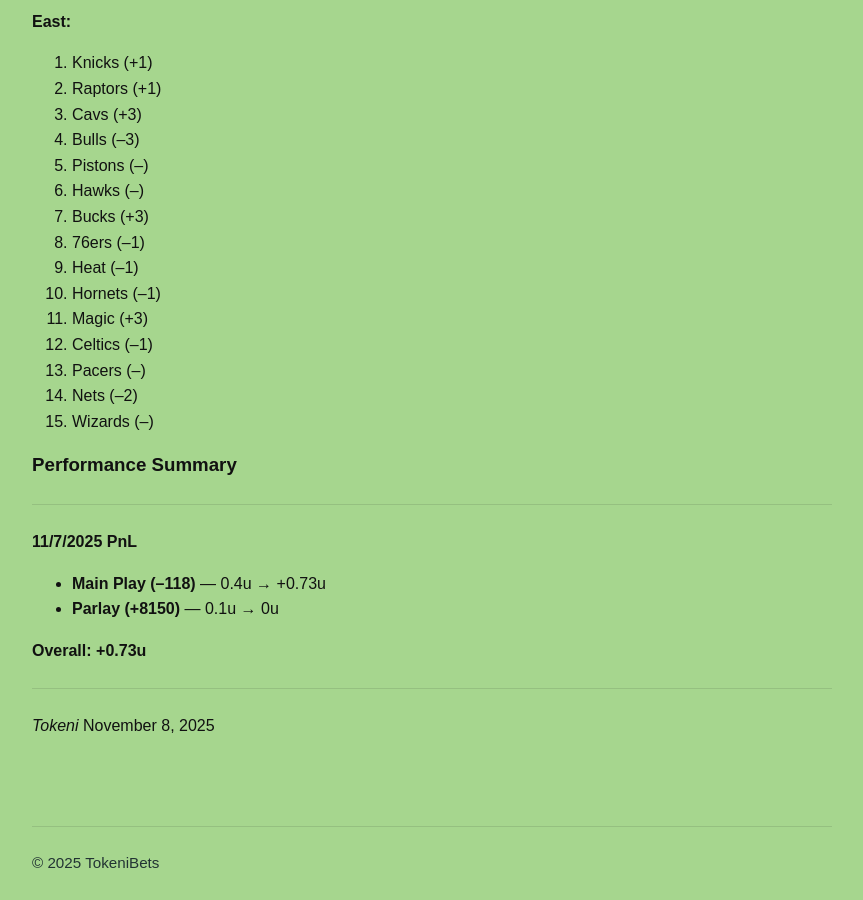
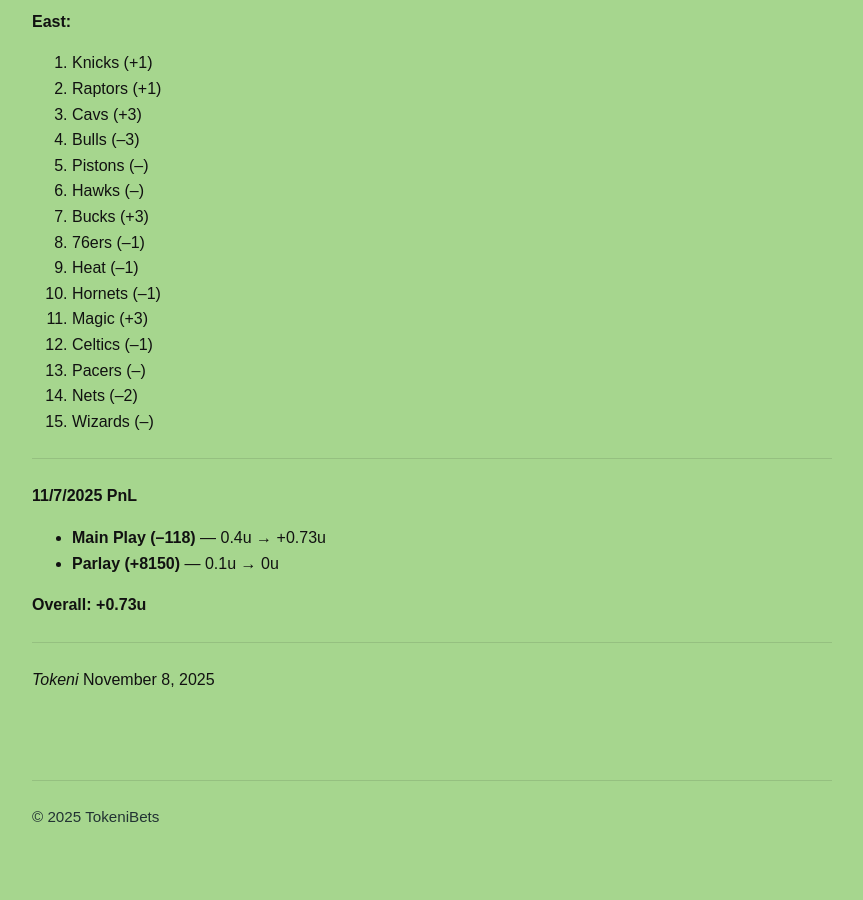
Before and after one commit to tokenibets/tokenibets.github.io, a Jekyll site: the page built from _posts/analysis/2025-11-07-analysis.md, in a window 1280 px wide and 900 px high, scrolled down 1521 px. Shown: the whole window, without its empty margins (208-1071 px from the left). Built offline with Jekyll 4.4.1, drawn with Linux system fonts in a browser that asks for light colours; after the commit the page ends 2375 px from its top, so only the background shows below that.

Commit message:
Update 2025-11-07-analysis.md

```diff
--- a/_posts/analysis/2025-11-07-analysis.md
+++ b/_posts/analysis/2025-11-07-analysis.md
@@ -41,7 +41,9 @@ categories: [analysis]
 * **Donovan Mitchell 6+ Assists — L (5 AST)**
   Managed **32 minutes** before the game tilted; recorded only **1 turnover**, indicating a **positive assist trendline** moving forward.
 
+
 ---
+
 
 ## Updated Rankings
 
@@ -81,9 +83,8 @@ categories: [analysis]
 14. Nets (–2)
 15. Wizards (–)
 
-### Performance Summary
+---
 
----
 
 **11/7/2025 PnL**
 
```
